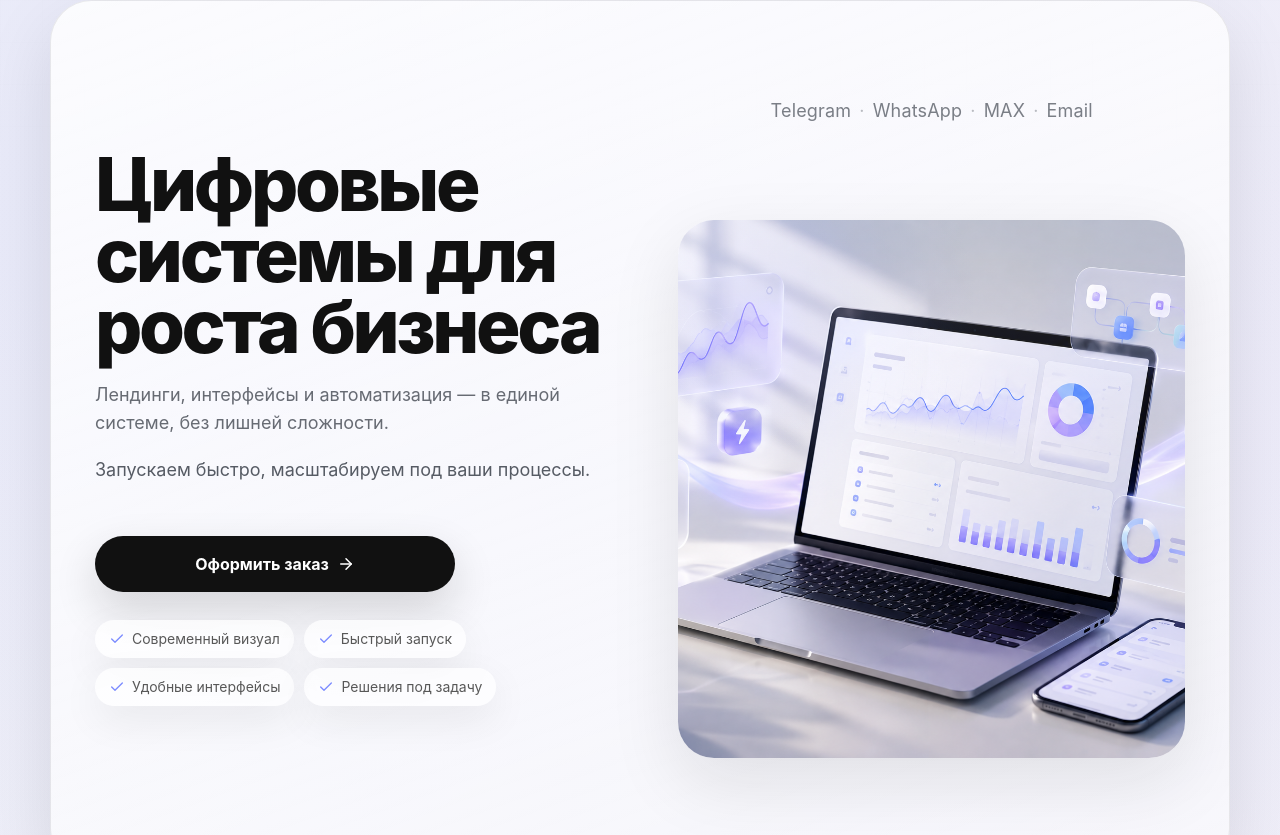
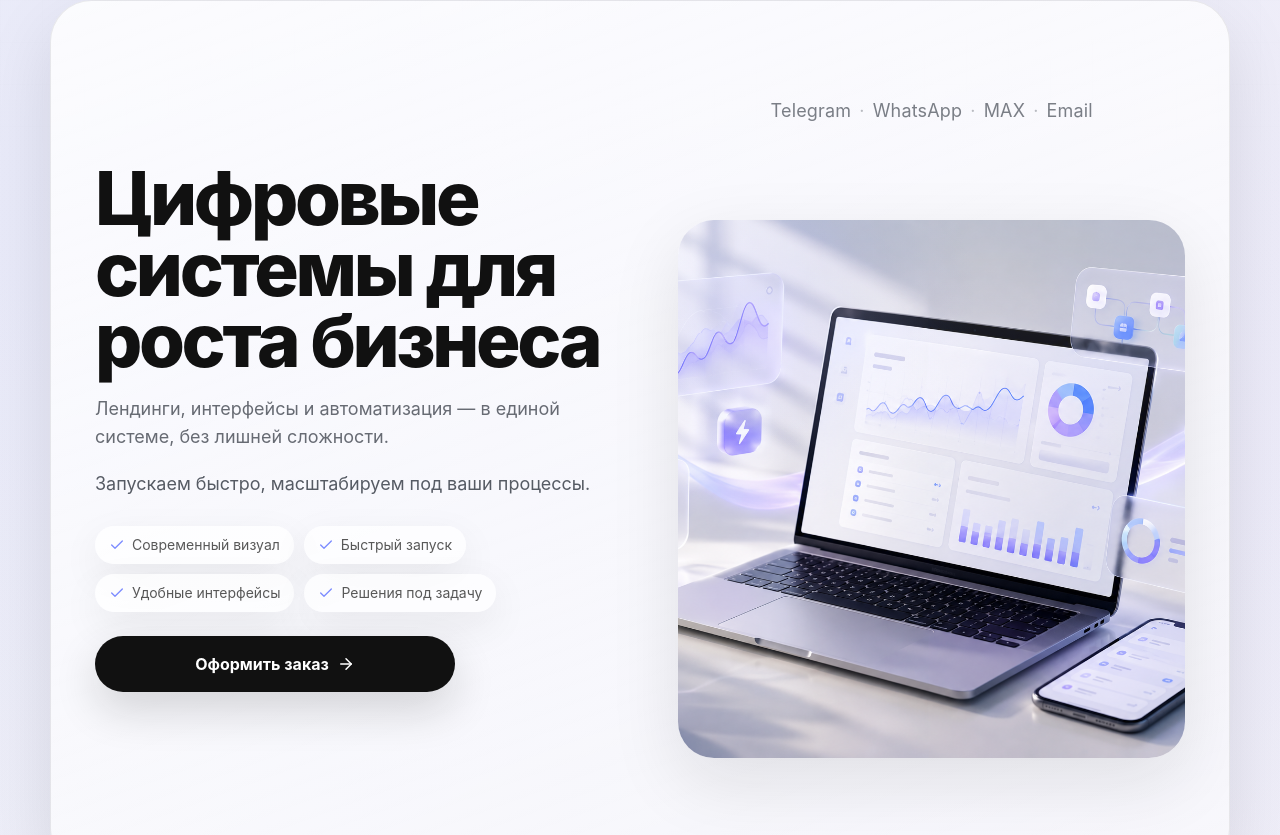
Before and after one commit to vladtranskom888-hue/lending_my, a React (Vite) app: page / in a window 1280 px wide. Shown: the top 835 px of the page. Built offline with nearby package versions, Linux system fonts and the light colour scheme.

Commit message:
Move hero CTA below benefits list

```diff
--- a/src/App.jsx
+++ b/src/App.jsx
@@ -88,13 +88,13 @@ export default function App() {
           <h1>Цифровые системы для роста бизнеса</h1>
           <p>Лендинги, интерфейсы и автоматизация — в единой системе, без лишней сложности.</p>
           <p className="muted">Запускаем быстро, масштабируем под ваши процессы.</p>
-          <div className="actions">
-            <a className="button primary" href="#contact">Оформить заказ <ArrowRight size={18} /></a>
-          </div>
           <div className="features">
             {['Современный визуал', 'Быстрый запуск', 'Удобные интерфейсы', 'Решения под задачу'].map((item) => (
               <span key={item}><Check size={16} />{item}</span>
             ))}
+          </div>
+          <div className="actions">
+            <a className="button primary" href="#contact">Оформить заказ <ArrowRight size={18} /></a>
           </div>
         </div>
         <div className="heroVisual">
--- a/src/styles.css
+++ b/src/styles.css
@@ -270,7 +270,7 @@ p {
 .hero .actions {
   justify-content: flex-start;
   width: auto;
-  margin-top: 52px;
+  margin-top: 24px;
 }
 
 .hero .actions .button {
```
